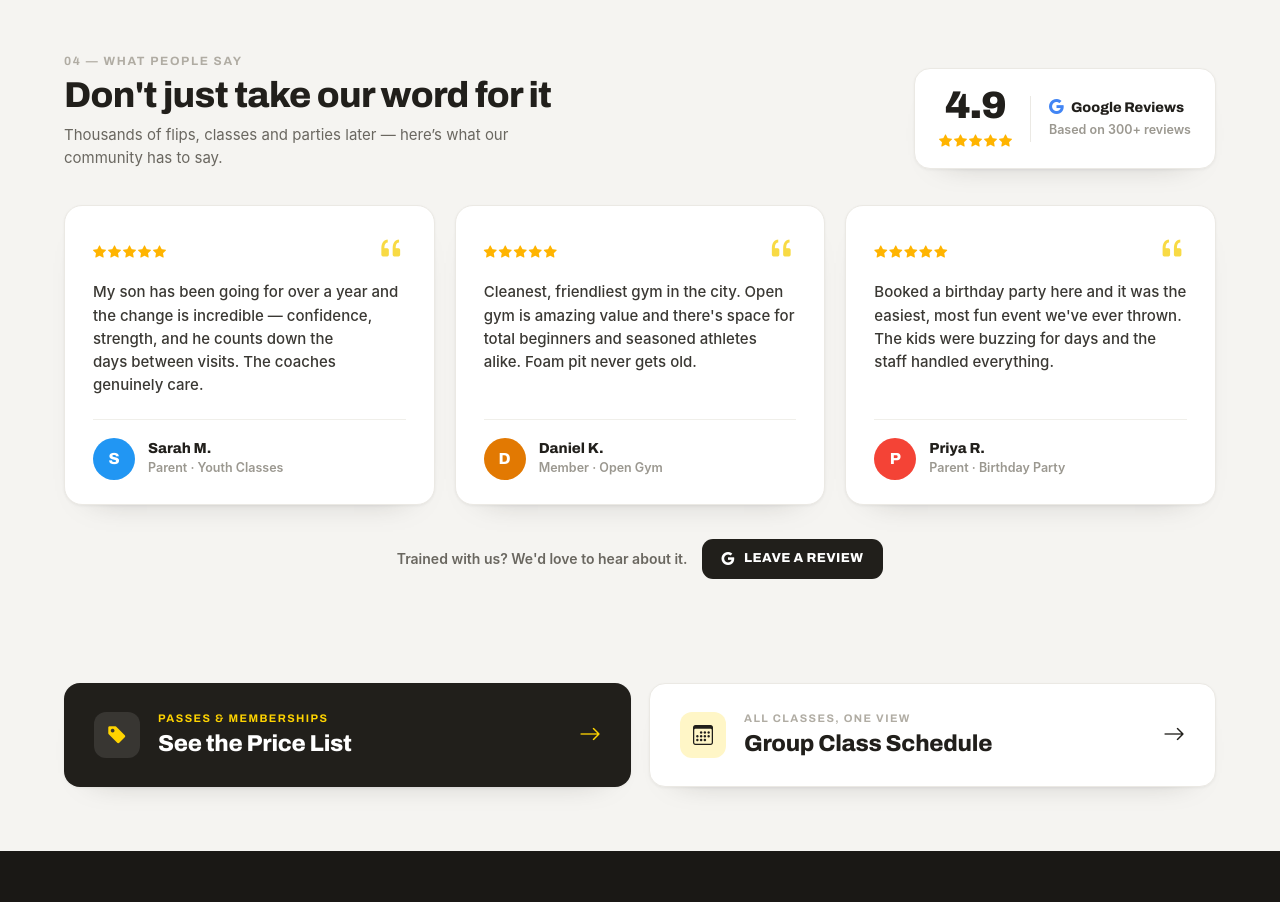
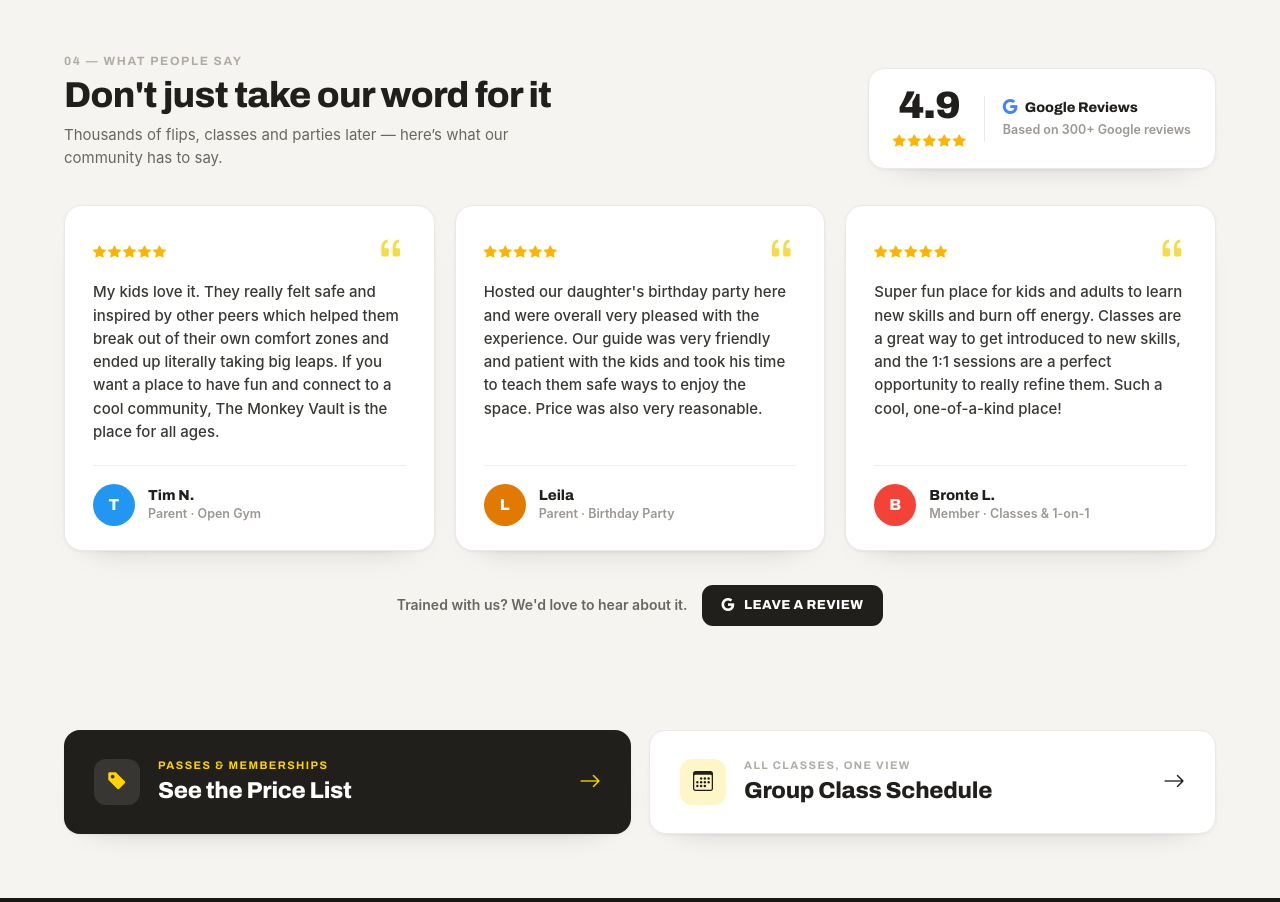
Before and after one commit to dimmonk/TMV-Web, an Astro site: page / in a window 1280 px wide. Shown: the part 2260-3162 px from the top of the page. Built offline with nearby package versions, Linux system fonts and the light colour scheme; Astro itself is replaced by a stand-in of ours.

Commit message:
feat: replace placeholder testimonials with real curated Google reviews
The Reviews section showed three invented testimonials (Sarah M./Daniel
K./Priya R.). Replaced with three real, hand-picked 5-star Google reviews
across distinct subjects — families/open gym (Tim N.), birthday party
(Leila), adult classes + 1-on-1 (Bronte L.) — sourced from the Business
Profile reviews the user provided.

- New reviews SSOT in data/site.ts (ratingValue, ratingCount, items) so
  Home and /reviews read one source; refresh by swapping entries there.
- Reviews.astro defaults now import from that SSOT instead of inline fakes;
  pages can still override any prop.
- Quotes are faithful verbatim excerpts; attribution is first name + last
  initial to match the existing card style.

Note: ratingValue 4.9 / '300+ reviews' are still the prior placeholders —
pending the exact headline figure from the top of the Google page.

```diff
--- a/src/components/Reviews.astro
+++ b/src/components/Reviews.astro
@@ -1,5 +1,5 @@
 ---
-import { links } from '../data/site';
+import { links, reviews as reviewData } from '../data/site';
 
 interface Review { quote: string; name: string; context: string; stars?: number; }
 interface Props {
@@ -11,17 +11,15 @@ interface Props {
   reviews?: Review[];
 }
 
+// Defaults come from the reviews SSOT in data/site.ts — real curated Google
+// reviews. Pages can still override any prop (e.g. the /reviews page's copy).
 const {
   eyebrow = '04 — What people say',
   heading = "Don't just take our word for it",
   subhead = 'Thousands of flips, classes and parties later — here’s what our community has to say.',
-  ratingValue = '4.9',
-  ratingCount = 'Based on 300+ reviews',
-  reviews = [
-    { quote: 'My son has been going for over a year and the change is incredible — confidence, strength, and he counts down the days between visits. The coaches genuinely care.', name: 'Sarah M.', context: 'Parent · Youth Classes' },
-    { quote: "Cleanest, friendliest gym in the city. Open gym is amazing value and there's space for total beginners and seasoned athletes alike. Foam pit never gets old.", name: 'Daniel K.', context: 'Member · Open Gym' },
-    { quote: "Booked a birthday party here and it was the easiest, most fun event we've ever thrown. The kids were buzzing for days and the staff handled everything.", name: 'Priya R.', context: 'Parent · Birthday Party' },
-  ],
+  ratingValue = reviewData.ratingValue,
+  ratingCount = reviewData.ratingCount,
+  reviews = reviewData.items as unknown as Review[],
 } = Astro.props;
 
 const palette = ['#2196f3', '#e27902', '#f44336', '#2e9e4f', '#8c52ff'];
--- a/src/data/site.ts
+++ b/src/data/site.ts
@@ -62,6 +62,42 @@ export const hours = [
   { day: 'Saturday', time: '11:00 AM – 10:00 PM' },
   { day: 'Sunday', time: '11:00 AM – 10:00 PM' },
 ] as const;
+
+/**
+ * Featured customer reviews — SSOT for the Reviews component on both the Home
+ * page and /reviews. These are real, hand-curated 5-star Google reviews from
+ * the Business Profile (https://maps.app.goo.gl/JB5P5xV6kNPPTfeXA), picked
+ * across distinct subjects (families/open gym, birthday parties, adult skills).
+ *
+ * To refresh: open the Google reviews, copy the strongest recent 5-star ones,
+ * and swap the entries below (verbatim excerpts, first name + last initial).
+ * `ratingValue`/`ratingCount` are the headline figures shown in the badge —
+ * update them from the top of the Google page when they move.
+ */
+export const reviews = {
+  ratingValue: '4.9',
+  ratingCount: 'Based on 300+ Google reviews',
+  items: [
+    {
+      quote:
+        'My kids love it. They really felt safe and inspired by other peers which helped them break out of their own comfort zones and ended up literally taking big leaps. If you want a place to have fun and connect to a cool community, The Monkey Vault is the place for all ages.',
+      name: 'Tim N.',
+      context: 'Parent · Open Gym',
+    },
+    {
+      quote:
+        "Hosted our daughter's birthday party here and were overall very pleased with the experience. Our guide was very friendly and patient with the kids and took his time to teach them safe ways to enjoy the space. Price was also very reasonable.",
+      name: 'Leila',
+      context: 'Parent · Birthday Party',
+    },
+    {
+      quote:
+        'Super fun place for kids and adults to learn new skills and burn off energy. Classes are a great way to get introduced to new skills, and the 1:1 sessions are a perfect opportunity to really refine them. Such a cool, one-of-a-kind place!',
+      name: 'Bronte L.',
+      context: 'Member · Classes & 1-on-1',
+    },
+  ],
+} as const;
 
 /** Category accent colors (matches the export's categories.js). SSOT — the
  * `--c-*` vars in styles/global.css mirror these; keep both in sync. */
```
